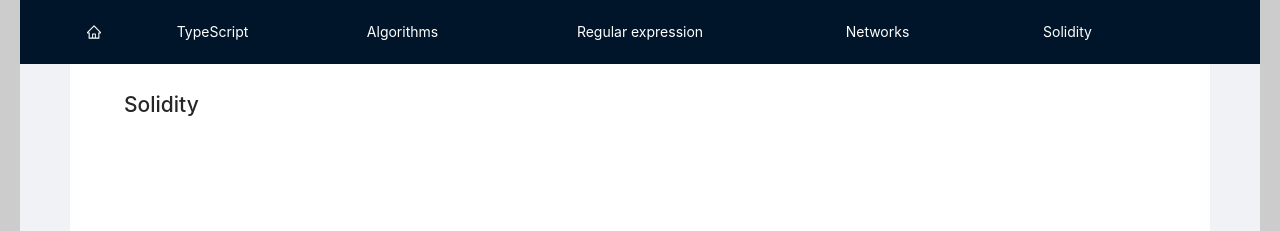
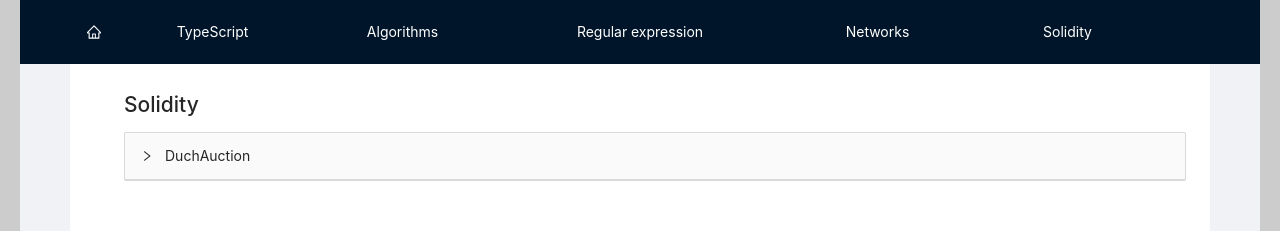
Before and after one commit to StepanAndrosov/my-middle-way, a React (Create React App) app: page /solidity in a window 1280 px wide. Shown: the top 231 px of the page. Built offline with nearby package versions, Linux system fonts and the light colour scheme.

Commit message:
added collapse auction

```diff
--- /dev/null
+++ b/src/features/Solidity/DuchAuction/DuchAuction.tsx
@@ -0,0 +1,16 @@
+import React from 'react'
+import { Divider, Collapse } from 'antd'
+
+const { Panel } = Collapse
+
+export const DuchAuction = React.memo(() => {
+  return (
+    <Collapse>
+      <Panel header="DuchAuction" key="1">
+        <h2>Duch Auction</h2>
+      </Panel>
+
+      <Divider />
+    </Collapse>
+  )
+})
--- a/src/features/Solidity/Solidity.tsx
+++ b/src/features/Solidity/Solidity.tsx
@@ -1,9 +1,11 @@
 import style from './Solidity.module.css'
+import { DuchAuction } from './DuchAuction/DuchAuction'
 
 export const Solidity: React.FC = () => {
   return (
     <div className={style.Course}>
       <h1>Solidity</h1>
+      <DuchAuction />
     </div>
   )
 }
```
